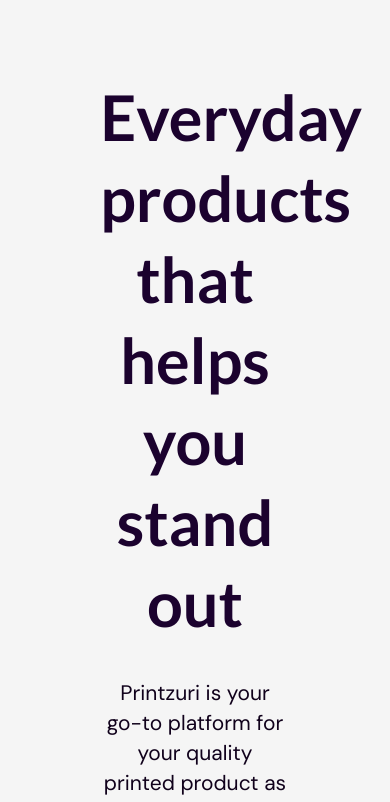
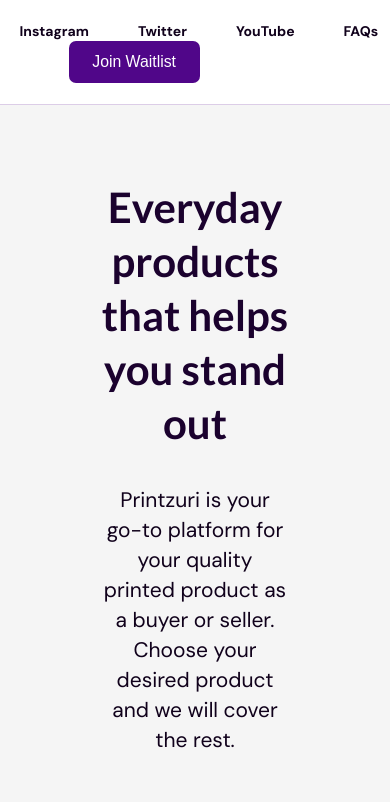
Before and after one commit to Printzuri/Printzuri-Promotion-page, a React (Vite) app: page / in a window 390 px wide. Shown: the top 802 px of the page. Built offline with nearby package versions, Linux system fonts and the light colour scheme.

Commit message:
feat: Add media query at 1024px and complete markup and styling of the nav bar

```diff
--- a/src/pages/PrintZuri.jsx
+++ b/src/pages/PrintZuri.jsx
@@ -1,26 +1,54 @@
 import React from "react";
 import "./styles/PrintZuri.css";
-import { ReactComponent as Youtube } from './../assets/svg/YouTube.svg'
-import { ReactComponent as Twitter } from './../assets/svg/Twitter.svg'
-import { ReactComponent as Instagram } from './../assets/svg/Instagram.svg'
-import logoImg from './../assets/png/Logo.png'
-import heroIcon from "../assets/png/hero__img.png"
-import uniqueIcon from "../assets/png/unique__img.png"
+import { ReactComponent as Youtube } from "./../assets/svg/YouTube.svg";
+import { ReactComponent as Twitter } from "./../assets/svg/Twitter.svg";
+import { ReactComponent as Instagram } from "./../assets/svg/Instagram.svg";
+import logoImg from "./../assets/png/Logo.png";
+import heroIcon from "../assets/png/hero__img.png";
+import uniqueIcon from "../assets/png/unique__img.png";
 import { Link } from "react-router-dom";
-import Accordion from '@mui/material/Accordion';
-import AccordionSummary from '@mui/material/AccordionSummary';
-import AccordionDetails from '@mui/material/AccordionDetails';
-import Typography from '@mui/material/Typography';
+import Accordion from "@mui/material/Accordion";
+import AccordionSummary from "@mui/material/AccordionSummary";
+import AccordionDetails from "@mui/material/AccordionDetails";
+import Typography from "@mui/material/Typography";
 // import ExpandMoreIcon from '@mui/icons-material/ExpandMore';
-import { AiOutlinePlus } from 'react-icons/ai';
+import { AiOutlinePlus } from "react-icons/ai";
 const PrintZuri = () => {
 	return (
 		<>
+			<header>
+				<div className="container">
+					<div className="headerFlex">
+						<Link to="/" className="headerLogo">
+							<img src={logoImg} alt="Logo icon" />
+						</Link>
+						<div className="headerRight">
+							<Link to="/" className="navLinks">
+								Instagram
+							</Link>
+							<Link to="/" className="navLinks">
+								Twitter
+							</Link>
+							<Link to="/" className="navLinks">
+								YouTube
+							</Link>
+							<Link to="/" className="navLinks">
+								FAQs
+							</Link>
+							<Link to="/" className="navLinks">
+								<button className="navButton">Join Waitlist</button>
+							</Link>
+						</div>
+					</div>
+				</div>
+			</header>
 			<section className="heroSection">
 				<div className="container">
 					<div className="heroText">
 						<div className="heroHeading">
-							<h1 className="heroHead">Everyday products that helps you stand out</h1>
+							<h1 className="heroHead">
+								Everyday products that helps you stand out
+							</h1>
 						</div>
 						<div className="heroSubhead">
 							<p className="heroSubtext">
@@ -68,12 +96,16 @@ const PrintZuri = () => {
 								aria-controls="panel1a-content"
 								id="panel1a-header"
 							>
-                <Typography>The product I want is out of stock, when it become available again?</Typography>
+								<Typography>
+									The product I want is out of stock, when it become available
+									again?
+								</Typography>
 							</AccordionSummary>
 							<AccordionDetails>
 								<Typography>
-                  Lorem ipsum dolor sit amet, consectetur adipiscing elit. Suspendisse
-                  malesuada lacus ex, sit amet blandit leo lobortis eget.
+									Lorem ipsum dolor sit amet, consectetur adipiscing elit.
+									Suspendisse malesuada lacus ex, sit amet blandit leo lobortis
+									eget.
 								</Typography>
 							</AccordionDetails>
 						</Accordion>
@@ -83,12 +115,16 @@ const PrintZuri = () => {
 								aria-controls="panel2a-content"
 								id="panel2a-header"
 							>
-                <Typography>The product I want is out of stock, when it become available again?</Typography>
+								<Typography>
+									The product I want is out of stock, when it become available
+									again?
+								</Typography>
 							</AccordionSummary>
 							<AccordionDetails>
 								<Typography>
-                  Lorem ipsum dolor sit amet, consectetur adipiscing elit. Suspendisse
-                  malesuada lacus ex, sit amet blandit leo lobortis eget.
+									Lorem ipsum dolor sit amet, consectetur adipiscing elit.
+									Suspendisse malesuada lacus ex, sit amet blandit leo lobortis
+									eget.
 								</Typography>
 							</AccordionDetails>
 						</Accordion>
@@ -101,12 +137,16 @@ const PrintZuri = () => {
 								aria-controls="panel1a-content"
 								id="panel1a-header"
 							>
-                <Typography>The product I want is out of stock, when it become available again?</Typography>
+								<Typography>
+									The product I want is out of stock, when it become available
+									again?
+								</Typography>
 							</AccordionSummary>
 							<AccordionDetails>
 								<Typography>
-                  Lorem ipsum dolor sit amet, consectetur adipiscing elit. Suspendisse
-                  malesuada lacus ex, sit amet blandit leo lobortis eget.
+									Lorem ipsum dolor sit amet, consectetur adipiscing elit.
+									Suspendisse malesuada lacus ex, sit amet blandit leo lobortis
+									eget.
 								</Typography>
 							</AccordionDetails>
 						</Accordion>
@@ -116,12 +156,16 @@ const PrintZuri = () => {
 								aria-controls="panel2a-content"
 								id="panel2a-header"
 							>
-                <Typography>The product I want is out of stock, when it become available again?</Typography>
+								<Typography>
+									The product I want is out of stock, when it become available
+									again?
+								</Typography>
 							</AccordionSummary>
 							<AccordionDetails>
 								<Typography>
-                  Lorem ipsum dolor sit amet, consectetur adipiscing elit. Suspendisse
-                  malesuada lacus ex, sit amet blandit leo lobortis eget.
+									Lorem ipsum dolor sit amet, consectetur adipiscing elit.
+									Suspendisse malesuada lacus ex, sit amet blandit leo lobortis
+									eget.
 								</Typography>
 							</AccordionDetails>
 						</Accordion>
@@ -134,12 +178,16 @@ const PrintZuri = () => {
 								aria-controls="panel1a-content"
 								id="panel1a-header"
 							>
-                <Typography>The product I want is out of stock, when it become available again?</Typography>
+								<Typography>
+									The product I want is out of stock, when it become available
+									again?
+								</Typography>
 							</AccordionSummary>
 							<AccordionDetails>
 								<Typography>
-                  Lorem ipsum dolor sit amet, consectetur adipiscing elit. Suspendisse
-                  malesuada lacus ex, sit amet blandit leo lobortis eget.
+									Lorem ipsum dolor sit amet, consectetur adipiscing elit.
+									Suspendisse malesuada lacus ex, sit amet blandit leo lobortis
+									eget.
 								</Typography>
 							</AccordionDetails>
 						</Accordion>
@@ -149,12 +197,16 @@ const PrintZuri = () => {
 								aria-controls="panel2a-content"
 								id="panel2a-header"
 							>
-                <Typography>The product I want is out of stock, when it become available again?</Typography>
+								<Typography>
+									The product I want is out of stock, when it become available
+									again?
+								</Typography>
 							</AccordionSummary>
 							<AccordionDetails>
 								<Typography>
-                  Lorem ipsum dolor sit amet, consectetur adipiscing elit. Suspendisse
-                  malesuada lacus ex, sit amet blandit leo lobortis eget.
+									Lorem ipsum dolor sit amet, consectetur adipiscing elit.
+									Suspendisse malesuada lacus ex, sit amet blandit leo lobortis
+									eget.
 								</Typography>
 							</AccordionDetails>
 						</Accordion>
@@ -164,21 +216,28 @@ const PrintZuri = () => {
 			<footer className="promoFooter">
 				<div className="container">
 					<p className="promoFooterDetail">
-          If you would like to find out more about Printzuri, or if you have any questions, please reach out to us via hello@printzuri.com
+						If you would like to find out more about Printzuri, or if you have
+						any questions, please reach out to us via hello@printzuri.com
 					</p>
 					<nav className="promoFooterNav">
 						<p>© 2022 Printzuri</p>
 						<div className="promoFooterNavSocial">
-              <Link to="/"><Youtube /></Link>
-              <Link to="/"><Twitter /></Link>
-              <Link to="/"><Instagram /></Link>
+							<Link to="/">
+								<Youtube />
+							</Link>
+							<Link to="/">
+								<Twitter />
+							</Link>
+							<Link to="/">
+								<Instagram />
+							</Link>
 						</div>
-            <img src={logoImg} alt="logo"/>
+						<img src={logoImg} alt="logo" />
 					</nav>
 				</div>
 			</footer>
 		</>
 	);
-}
+};
 
 export default PrintZuri;
--- a/src/pages/styles/PrintZuri.css
+++ b/src/pages/styles/PrintZuri.css
@@ -1,3 +1,38 @@
+/* Styling of the header section */
+header {
+    border-bottom: 1px solid #DCCDE7;
+}
+
+.headerFlex {
+    display: flex;
+    justify-content: space-between;
+    align-items: center;
+    padding: 1.5em 0em;
+}
+
+.navLinks {
+    color: var(--purple-color-120);
+	font-size: 1rem;
+	font-weight: 600;
+}
+
+.navLinks + .navLinks {
+    margin-left: 3.5em;
+}
+
+.navButton {
+    padding: .75em 1.5em;
+    border: none;
+    outline: none;
+    background-color: #500689;
+    cursor: pointer;
+    border-radius: 0.5rem;
+    color: #FFFFFF;
+	font-size: 1.13rem;
+	font-weight: 400;
+}
+
+
 /* Styling of the first section */
 
 .firstSection {
@@ -39,7 +74,7 @@
 
 .heroSection {
 	padding: 5.4em 0em 3.6em 0em;
-    background-color: #F5F5F5;
+	background-color: #f5f5f5;
 }
 
 .heroText {
@@ -77,54 +112,62 @@
 	text-align: center;
 }
 
-
 /* Styling of the FAQ section */
-.faqSection{
-    background-color: #F5F5F5;
+.faqSection {
+	background-color: #f5f5f5;
 }
-.promoFaq{
+.promoFaq {
 	padding-bottom: 50px;
 }
-.promoFaqHead{
+.promoFaqHead {
 	text-align: center;
 	padding: 50px 0;
 }
-.promoFaqDetailHeader{
+.promoFaqDetailHeader {
 	font-size: 1.1rem;
-    background-color: #F3EEF7;
+	background-color: #f3eef7;
 	padding: 16px;
 	margin: 0;
 }
 
-
 /* Styling of the Footer section */
-.promoFooter{
-    background-color: #F3EEF7;
-    padding-top: 60px ;
+.promoFooter {
+	background-color: #f3eef7;
+	padding-top: 60px;
 	padding-bottom: 10px;
 }
-p.promoFooterDetail{
+p.promoFooterDetail {
 	width: 35%;
 	margin: 0 auto;
 	text-align: center;
 	margin-bottom: 20px;
 }
-.promoFooterNav{
+.promoFooterNav {
 	display: flex;
 	align-items: center;
 	justify-content: space-between;
 	padding: 20px 0;
 }
 
-.promoFooterNavSocial{
+.promoFooterNavSocial {
 	display: flex;
 	align-items: center;
 	gap: 20px;
 }
-.promoFooterNavSocial  svg{
+.promoFooterNavSocial svg {
 	width: 30px;
 }
 
-.promoFooterNav img{
+.promoFooterNav img {
 	width: 100px;
 }
+
+@media (max-width: 1024px) {
+	.heroHead {
+		font-size: 3rem;
+	}
+
+	.uniqueHead {
+		font-size: 3rem;
+	}
+}
```
Lines whose indentation alone changed are shown as unchanged.
